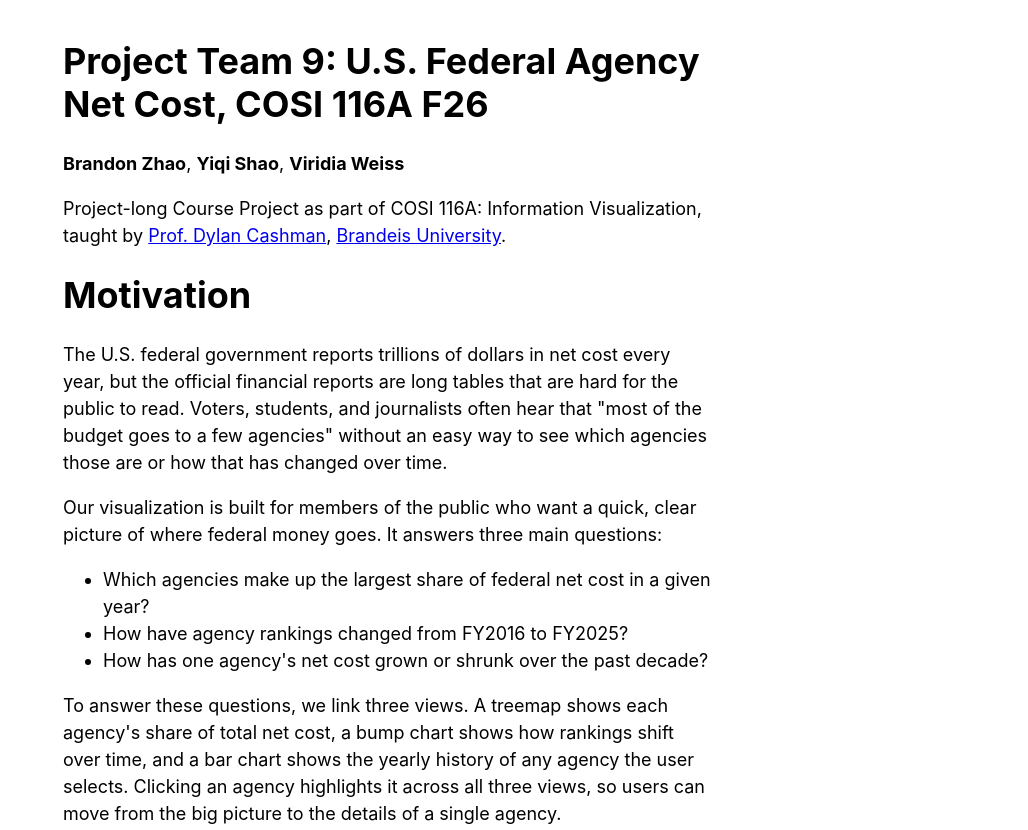
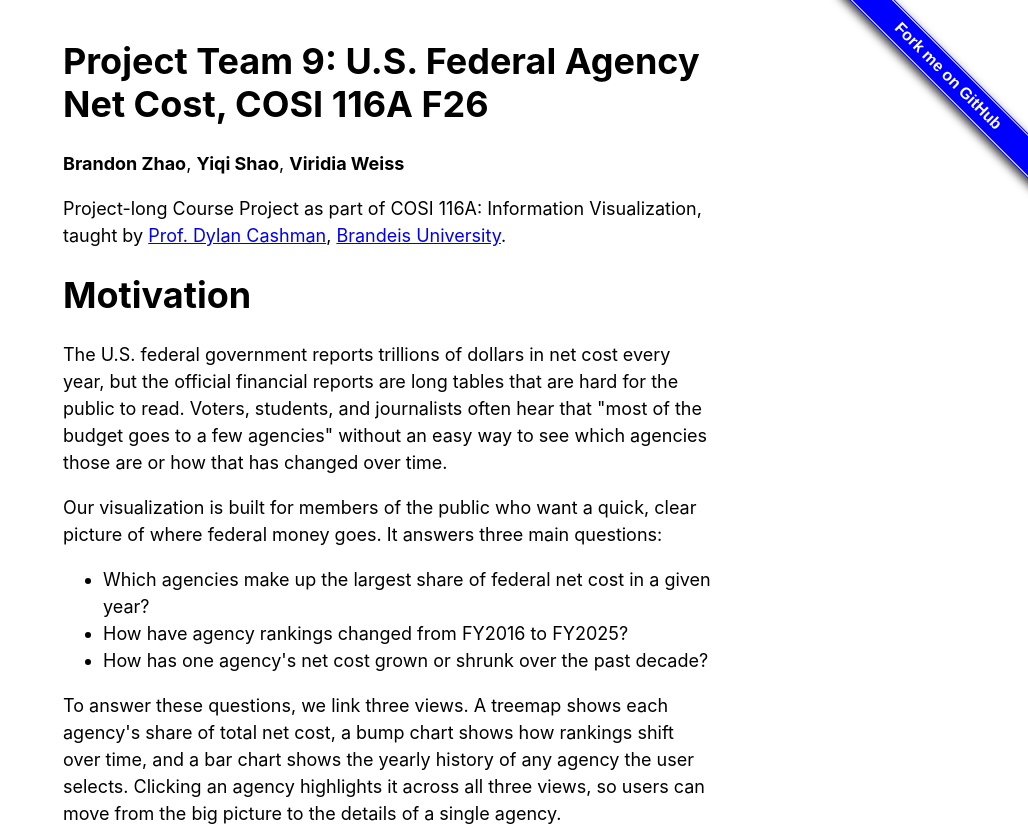
Before and after one commit to Kshao17/cosi116a-group9-final, a plain HTML site: page index.html in a window 1280 px wide. Shown: the top 830 px of the page, without its empty margins (252-1280 px from the left). Drawn offline with Linux system fonts and the light colour scheme.

Commit message:
Update fork and README

```diff
--- a/index.html
+++ b/index.html
@@ -6,7 +6,7 @@
   <meta charset="utf-8">
 
   <!-- Title -->
-  <title>Project Team #: Topic, COSI 116A F26</title>
+  <title>Project Team 9: U.S. Federal Agency Net Cost, COSI 116A F26</title>
 
   <!-- CSS Styling -->
   <link rel="stylesheet" href="style.css">
@@ -24,7 +24,7 @@
 
 <!-- Main page content -->
 <body>
-
+<span id="forkongithub"><a href="https://github.com/Kshao17/cosi116a-group9-final">Fork me on GitHub</a></span>
   <!-- Your writeup goes here -->
   <div class = "content-column">
 
```
Also changed, not shown: 1 other file.
